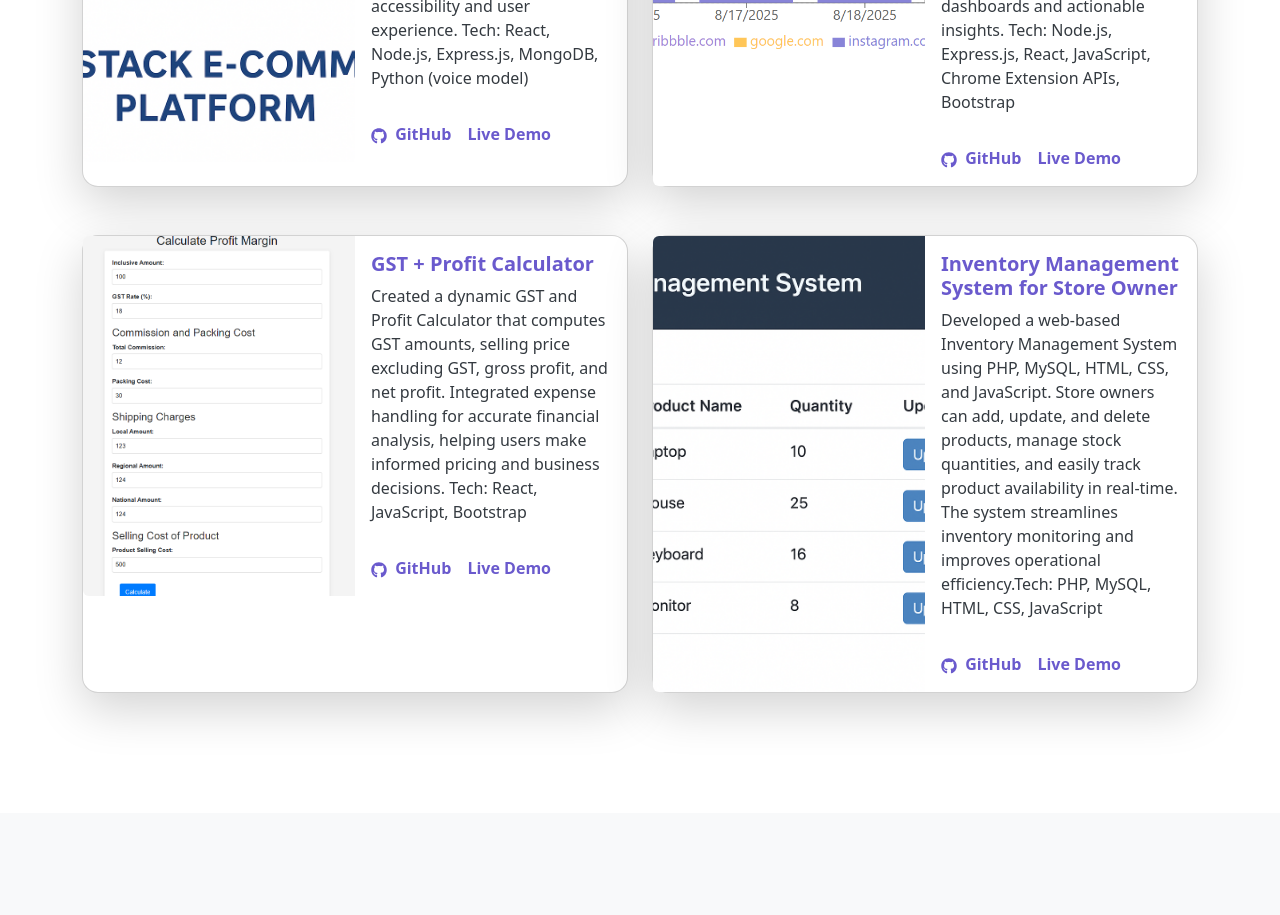
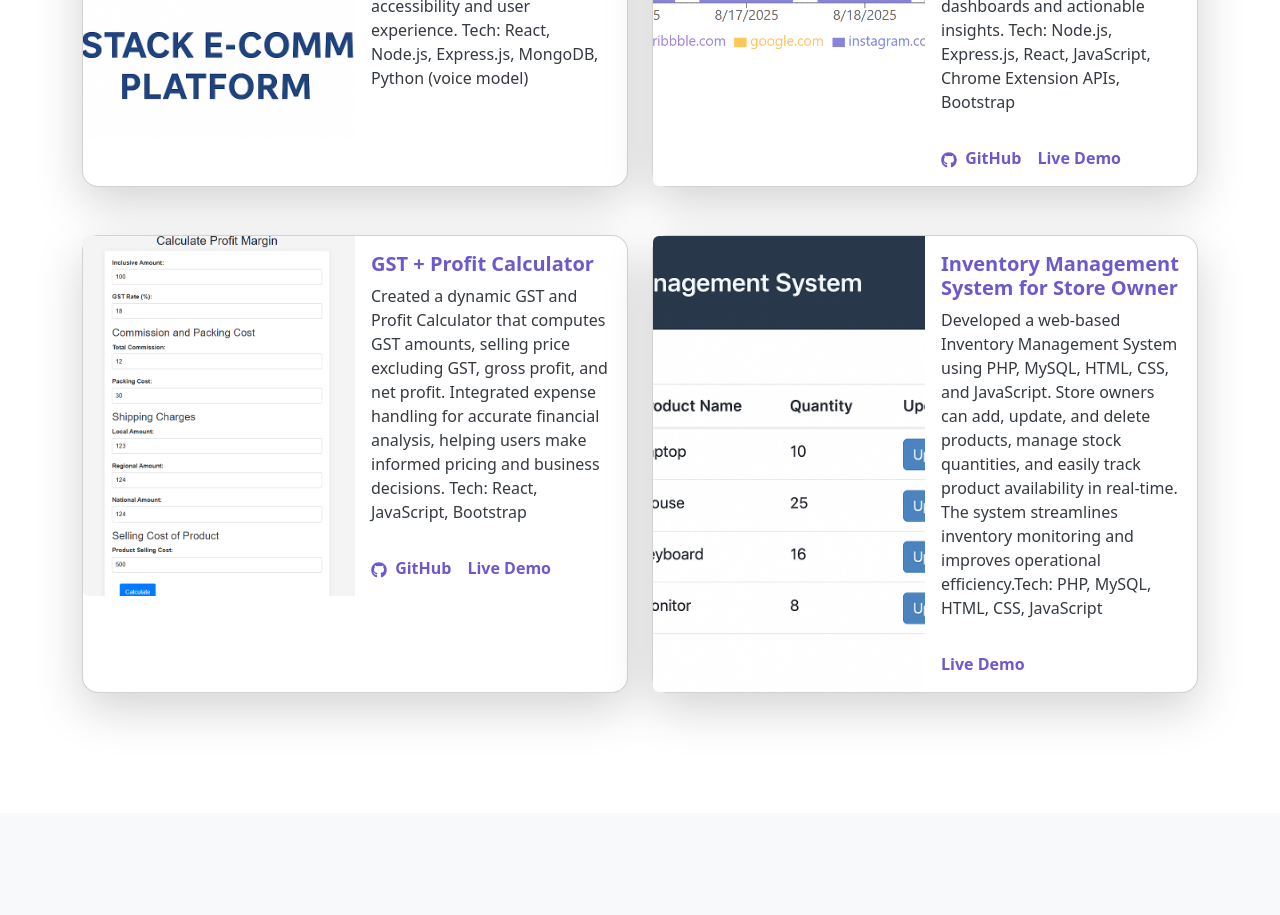
Before and after one commit to mangesh7666/portfolio, a React (Create React App) app: page / in a window 1280 px wide. Shown: the part 3200-4115 px from the top of the page. Built offline with nearby package versions, Linux system fonts and the light colour scheme.

Commit message:
Refactor project links to use conditional rendering
Updated project links to conditionally render GitHub and demo links only if they are provided.

```diff
--- a/src/components/home.js
+++ b/src/components/home.js
@@ -103,8 +103,8 @@ export default function Portfolio() {
       title: "Voice-Controlled MERN E-commerce Platform",
       description: "Developed a full-stack MERN e-commerce site with hands-free voice control powered by a Python model. Features include user authentication, secure payment integration, and dynamic product management. Showcased real-time voice interaction for navigation and checkout, enhancing accessibility and user experience. Tech: React, Node.js, Express.js, MongoDB, Python (voice model)",
       image: "image2.png",
-      github: "https://github.com/mangesh7666/focus-tracker",
-      demo: "https://live-demo-link1.com",
+      github: "",
+      demo: "",
     },
     {
       title: "Screen Time Plus - Chrome Extension & React Dashboard",
@@ -124,13 +124,13 @@ export default function Portfolio() {
       title: "Inventory Management System for Store Owner",
       description: "Developed a web-based Inventory Management System using PHP, MySQL, HTML, CSS, and JavaScript. Store owners can add, update, and delete products, manage stock quantities, and easily track product availability in real-time. The system streamlines inventory monitoring and improves operational efficiency.Tech: PHP, MySQL, HTML, CSS, JavaScript",
       image: "image3.png",
-      github: "https://github.com/mangesh7666",
+      github: "",
       demo: "https://inventorymanager.infinityfree.me",
     },
   ];
 
   const ProjectCard = ({ project, reverse }) => (
-  <div className="col-md-6 mb-4"> {/* 2 cards per row on medium screens and up */}
+  <div className="col-md-6 mb-4">
     <motion.div
       whileHover={{ y: -10, boxShadow: `0 15px 30px ${theme.cardShadow.replace('0.05', '0.15').replace('0.2', '0.3')}` }}
       className="card h-100 shadow-lg"
@@ -153,12 +153,21 @@ export default function Portfolio() {
             <h3 className="card-title h5 fw-bold" style={{ color: theme.accentColor }}>{project.title}</h3>
             <p className="card-text flex-grow-1" style={{ color: theme.textColor }}>{project.description}</p>
             <div className="d-flex justify-content-start gap-3 mt-3">
+
+              {/* Conditional GitHub Link */}
+              {project.github && (
                 <a href={project.github} target="_blank" rel="noopener noreferrer" className="text-decoration-none fw-semibold" style={{ color: theme.accentColor }}>
                   <FaGithub className="me-1" /> GitHub
                 </a>
+              )}
+
+              {/* Conditional Live Demo Link */}
+              {project.demo && (
                 <a href={project.demo} target="_blank" rel="noopener noreferrer" className="text-decoration-none fw-semibold" style={{ color: theme.accentColor }}>
                   Live Demo
                 </a>
+              )}
+
             </div>
           </div>
         </div>
```
Lines whose indentation alone changed are shown as unchanged.
